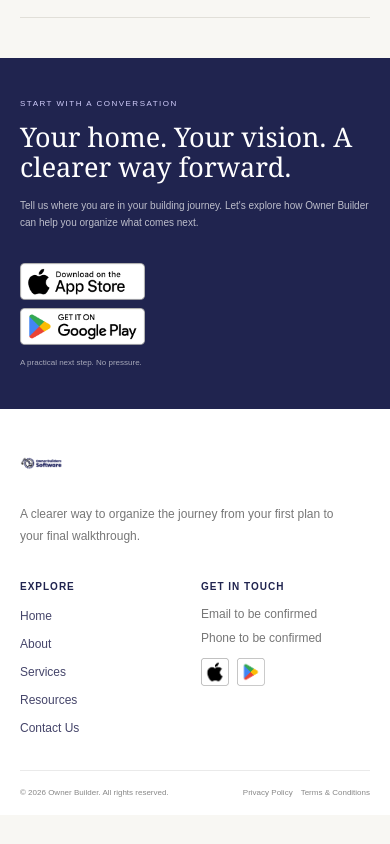
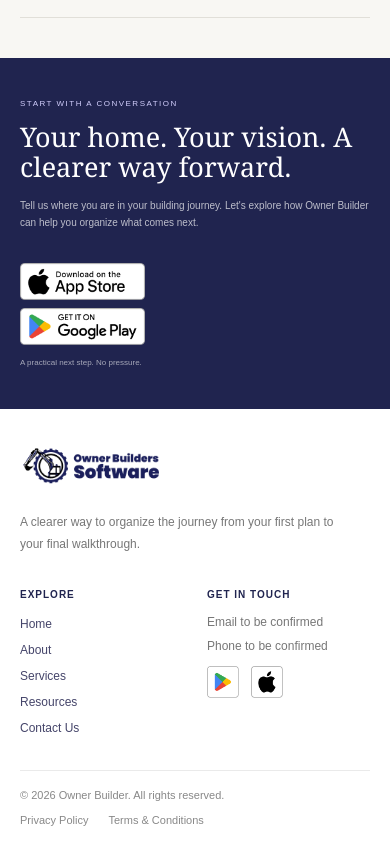
Before and after one commit to adityatripathi-ai/Owner-Builder, a React (Vite) app: page / in a window 390 px wide. Shown: the part 5695-6539 px from the top of the page. Before the commit the page ends 6510 px from the top, so only its background shows below. Built offline with nearby package versions, Linux system fonts and the light colour scheme.

Commit message:
Updated website

```diff
--- a/src/components/common/Footer.jsx
+++ b/src/components/common/Footer.jsx
@@ -17,34 +17,33 @@ const Footer = () => {
     <footer className="w-full bg-white text-[#20244F]">
       <div className="max-w-[1200px] mx-auto px-5 sm:px-6 lg:px-10">
 
-        {/* MAIN FOOTER */}
-        <div className="grid grid-cols-2 md:grid-cols-[1.5fr_0.8fr_0.8fr] gap-x-3 sm:gap-x-4 md:gap-x-12 gap-y-8 py-8 sm:py-10 md:py-12">
+        {/* MAIN FOOTER: mobile = brand full width + 2 columns, md+ = 3 columns */}
+        <div className="grid grid-cols-2 md:grid-cols-[1.5fr_0.8fr_0.8fr] gap-x-6 md:gap-x-12 gap-y-8 py-8 sm:py-10 md:py-12">
 
           {/* BRAND */}
           <div className="col-span-2 md:col-span-1">
-            <Link to="/" className="inline-flex items-center gap-3">
+            <Link to="/" className="inline-block">
+              {/* fixed height + auto width: wide ya square, dono logo sahi dikhenge */}
               <img
                 src={logo}
                 alt="Owner Builders logo"
-                className="w-11 h-11 sm:w-10 sm:h-10 md:w-9 md:h-9 object-contain shrink-0"
+                className="h-12 sm:h-14 md:h-14 w-auto max-w-[220px] object-contain object-left"
               />
-
-
             </Link>
 
-            <p className="text-[#777777] text-xs sm:text-sm md:text-[11px] leading-[1.8] max-w-[320px] mt-3 sm:mt-4">
+            <p className="text-[#777777] text-xs sm:text-sm md:text-[11px] leading-[1.8] max-w-[320px] mt-4">
               A clearer way to organize the journey from your first
               plan to your final walkthrough.
             </p>
           </div>
 
           {/* EXPLORE LINKS */}
-          <div className="justify-self-start">
+          <div className="min-w-0">
             <h4 className="text-[10px] sm:text-xs md:text-[10px] uppercase tracking-[1px] font-semibold mb-3 sm:mb-4">
               Explore
             </h4>
 
-            <ul className="flex flex-col gap-2 sm:gap-2.5 text-xs sm:text-sm md:text-[11px] text-[#45456A]">
+            <ul className="flex flex-col gap-1.5 sm:gap-2.5 text-xs sm:text-sm md:text-[11px] text-[#45456A]">
               {exploreLinks.map((link) => (
                 <li key={link.name}>
                   <Link
@@ -59,31 +58,31 @@ const Footer = () => {
           </div>
 
           {/* CONTACT & APP LINKS */}
-          <div className="justify-self-start">
+          <div className="min-w-0">
             <h4 className="text-[10px] sm:text-xs md:text-[10px] uppercase tracking-[1px] font-semibold mb-3 sm:mb-4">
               Get in touch
             </h4>
 
             <div className="flex flex-col gap-2 sm:gap-3">
-              <p className="text-xs sm:text-sm md:text-[11px] text-[#777777] whitespace-nowrap">
+              <p className="text-xs sm:text-sm md:text-[11px] text-[#777777]">
                 Email to be confirmed
               </p>
 
-              <p className="text-xs sm:text-sm md:text-[11px] text-[#777777] whitespace-nowrap">
+              <p className="text-xs sm:text-sm md:text-[11px] text-[#777777]">
                 Phone to be confirmed
               </p>
 
               {/* APP LINKS */}
-              <div className="flex items-center gap-2 mt-1">
+              <div className="flex items-center gap-3 mt-1">
                 <a
                   href="#"
                   aria-label="Google Play"
                   className="flex items-center justify-center hover:opacity-75 transition-opacity"
                 >
                   <img
-                    src={playstore}
+                    src={appstore}
                     alt="Google Play"
-                    className="w-7 h-7 sm:w-8 sm:h-8 md:w-7 md:h-7 object-contain"
+                    className="w-8 h-8 md:w-7 md:h-7 object-contain"
                   />
                 </a>
 
@@ -93,9 +92,9 @@ const Footer = () => {
                   className="flex items-center justify-center hover:opacity-75 transition-opacity"
                 >
                   <img
-                    src={appstore}
+                    src={playstore}
                     alt="App Store"
-                    className="w-7 h-7 sm:w-8 sm:h-8 md:w-7 md:h-7 object-contain"
+                    className="w-8 h-8 md:w-7 md:h-7 object-contain"
                   />
                 </a>
               </div>
@@ -104,14 +103,14 @@ const Footer = () => {
 
         </div>
 
-        {/* BOTTOM FOOTER */}
-        <div className="border-t border-[#EAEAEA] py-4 sm:py-5 flex flex-row justify-between items-center gap-2">
+        {/* BOTTOM FOOTER: mobile = stacked, sm+ = ek line */}
+        <div className="border-t border-[#EAEAEA] py-4 sm:py-5 flex flex-col sm:flex-row justify-between items-start sm:items-center gap-2 sm:gap-3">
 
-          <p className="text-[8px] sm:text-xs md:text-[10px] text-[#888888] whitespace-nowrap">
+          <p className="text-[11px] sm:text-xs md:text-[10px] text-[#888888]">
             © 2026 Owner Builder. All rights reserved.
           </p>
 
-          <div className="flex flex-row items-center gap-2 sm:gap-5 text-[8px] sm:text-xs md:text-[10px] text-[#888888] whitespace-nowrap">
+          <div className="flex flex-wrap items-center gap-x-5 gap-y-1 text-[11px] sm:text-xs md:text-[10px] text-[#888888]">
             <Link
               to="/privacy-policy"
               className="hover:text-[#20244F] transition-colors"
```
